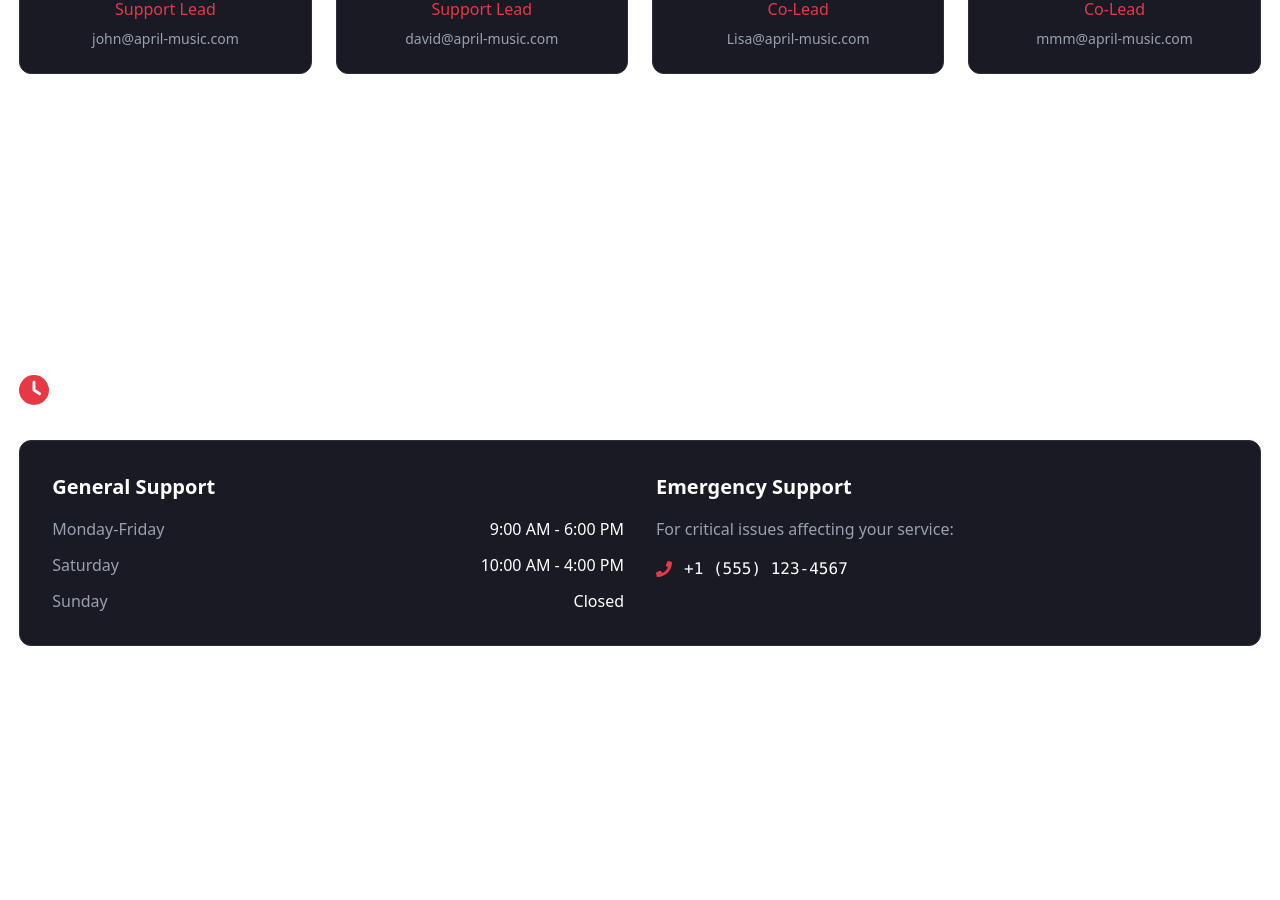
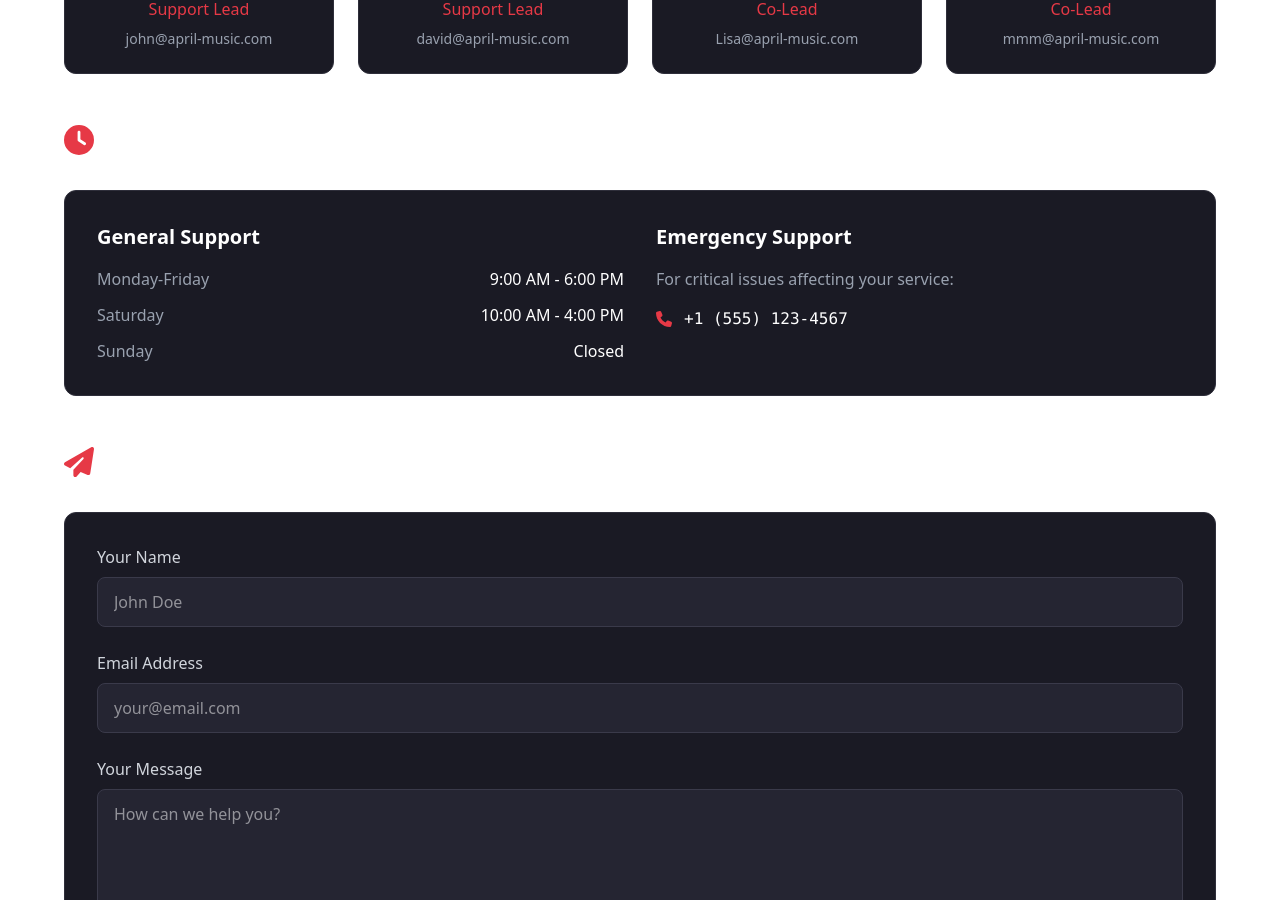
Before and after one commit to amm926616/april-landing-react, a React (Vite) app: page /contact in a window 1280 px wide. Shown: the part 1900-2800 px from the top of the page. Built offline with nearby package versions, Linux system fonts and the light colour scheme.

Commit message:
relayout the contact page

```diff
--- a/src/components/SectionComponent.tsx
+++ b/src/components/SectionComponent.tsx
@@ -1,14 +1,17 @@
-type sectionProps = {
+// src/components/SectionComponent.tsx
+import { ReactNode } from "react";
+
+type SectionProps = {
   id: string;
   className?: string;
-  children: React.ReactNode;
+  children: ReactNode;
 };
 
 export default function SectionComponent({
   id,
   className,
   children,
-}: sectionProps) {
+}: SectionProps) {
   return (
     <section id={id} className={className}>
       {children}
--- a/src/page/ContactPage.tsx
+++ b/src/page/ContactPage.tsx
@@ -1,3 +1,4 @@
+// src/pages/ContactPage.tsx
 import { motion } from "framer-motion";
 import ContactPlatformsSection from "../sections/ContactPlatformsSection";
 import TeamSection from "../sections/TeamSection";
@@ -12,20 +13,15 @@ export default function ContactPage() {
         whileInView={{ opacity: 1, y: 0 }}
         transition={{ duration: 0.5 }}
         viewport={{ once: true, margin: "-100px" }}
+        className="space-y-12"
       >
         <ContactPlatformsSection
           id="contact"
           className="scroll-mt-20 min-h-[80vh]"
         />
-        <TeamSection id="team" className="scroll-mt-20 min-h-[80vh]" />
-        <SupportHourSection
-          id="support"
-          className="scroll-mt-20 min-h-[80vh]"
-        />
-        <ContactFormSection
-          id="contact-form"
-          className="scroll-mt-20 min-h-[80vh]"
-        />
+        <TeamSection id="team" className="scroll-mt-20" />
+        <SupportHourSection id="support" className="scroll-mt-20" />
+        <ContactFormSection id="contact-form" className="scroll-mt-20" />
       </motion.div>
     </main>
   );
--- a/src/sections/ContactFormSection.tsx
+++ b/src/sections/ContactFormSection.tsx
@@ -1,3 +1,4 @@
+// src/sections/ContactFormSection.tsx
 import { useState } from "react";
 import { FaPaperPlane } from "react-icons/fa6";
 import SectionComponent from "../components/SectionComponent";
@@ -7,12 +8,17 @@ interface ContactFormSectionProps {
   className?: string;
 }
 
+interface FormData {
+  name: string;
+  email: string;
+  message: string;
+}
+
 export default function ContactFormSection({
   id,
   className,
 }: ContactFormSectionProps) {
-  // State for contact form
-  const [formData, setFormData] = useState({
+  const [formData, setFormData] = useState<FormData>({
     name: "",
     email: "",
     message: "",
@@ -30,12 +36,12 @@ export default function ContactFormSection({
 
   const handleSubmit = (e: React.FormEvent<HTMLFormElement>) => {
     e.preventDefault();
-    // Handle form submission here
     console.log(formData);
   };
+
   return (
     <SectionComponent id={id} className={className}>
-      <div className="mb-20">
+      <div className="mb-10 max-w-6xl mx-auto">
         <div className="flex items-center mb-8">
           <FaPaperPlane className="text-3xl text-[var(--crimson)] mr-4" />
           <h2 className="text-3xl font-bold">Send Us a Message</h2>
@@ -88,7 +94,7 @@ export default function ContactFormSection({
                 className="w-full bg-[#252532] border border-[#3a3a4a] rounded-lg px-4 py-3 text-white focus:border-[var(--crimson)] focus:outline-none"
                 placeholder="How can we help you?"
                 required
-              ></textarea>
+              />
             </div>
 
             <button
--- a/src/sections/ContactPlatformsSection.tsx
+++ b/src/sections/ContactPlatformsSection.tsx
@@ -1,3 +1,4 @@
+// src/sections/ContactPlatformsSection.tsx
 import {
   FaEnvelope,
   FaFacebook,
--- a/src/sections/SupportHourSection.tsx
+++ b/src/sections/SupportHourSection.tsx
@@ -1,5 +1,5 @@
-import { FaPhone } from "react-icons/fa";
-import { FaClock } from "react-icons/fa6";
+// src/sections/SupportHourSection.tsx
+import { FaPhone, FaClock } from "react-icons/fa6";
 import SectionComponent from "../components/SectionComponent";
 
 interface SupportHourSectionProps {
@@ -13,7 +13,7 @@ export default function SupportHourSection({
 }: SupportHourSectionProps) {
   return (
     <SectionComponent id={id} className={className}>
-      <div className="mb-20">
+      <div className="max-w-6xl mx-auto">
         <div className="flex items-center mb-8">
           <FaClock className="text-3xl text-[var(--crimson)] mr-4" />
           <h2 className="text-3xl font-bold">Support Hours</h2>
--- a/src/sections/TeamSection.tsx
+++ b/src/sections/TeamSection.tsx
@@ -1,7 +1,20 @@
+// src/sections/TeamSection.tsx
 import { FaUsers } from "react-icons/fa";
 import SectionComponent from "../components/SectionComponent";
 
-const teamMembers = [
+interface TeamMember {
+  name: string;
+  role: string;
+  image: string;
+  contact: string;
+}
+
+interface TeamSectionProps {
+  id: string;
+  className?: string;
+}
+
+const teamMembers: TeamMember[] = [
   {
     name: "John Doe",
     role: "Support Lead",
@@ -26,18 +39,12 @@ const teamMembers = [
     image: "/team/mmm.jpg",
     contact: "mmm@april-music.com",
   },
-  // Add more team members as needed
 ];
-
-interface TeamSectionProps {
-  id: string;
-  className?: string;
-}
 
 export default function TeamSection({ id, className }: TeamSectionProps) {
   return (
     <SectionComponent id={id} className={className}>
-      <div className="mb-20">
+      <div className="max-w-6xl mx-auto">
         <div className="flex items-center mb-8">
           <FaUsers className="text-3xl text-[var(--crimson)] mr-4" />
           <h2 className="text-3xl font-bold">Meet Our Support Team</h2>
```
